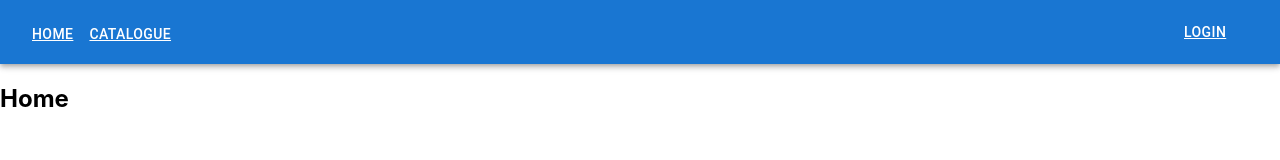
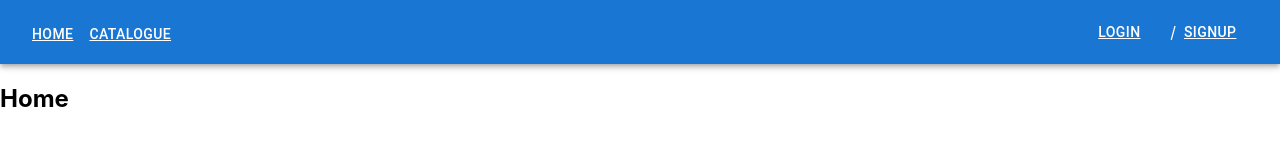
Before and after one commit to sumana-96/ecom_shop_app, a React (Create React App) app in the folder ecom_app_ui/: page / in a window 1280 px wide. Shown: the top 160 px of the page. Built offline with nearby package versions, Linux system fonts and the light colour scheme.

Commit message:
added signup link in home page

```diff
--- a/ecom_app_ui/src/components/navbar.js
+++ b/ecom_app_ui/src/components/navbar.js
@@ -15,7 +15,8 @@ export default function Navbar() {
             <Button color="inherit" as={Link} to="/">Home</Button>
             <Button color="inherit" as={Link} to="/Catalogue">Catalogue</Button>
           </Typography>
-          <Button color="inherit" as={Link} to="/login">Login</Button>
+          <Button color="inherit" as={Link} to="/login">Login</Button> /
+          <Button color="inherit" as={Link} to="/signup">SignUp</Button>
       </Toolbar>
       </AppBar>
     </Box>
```
